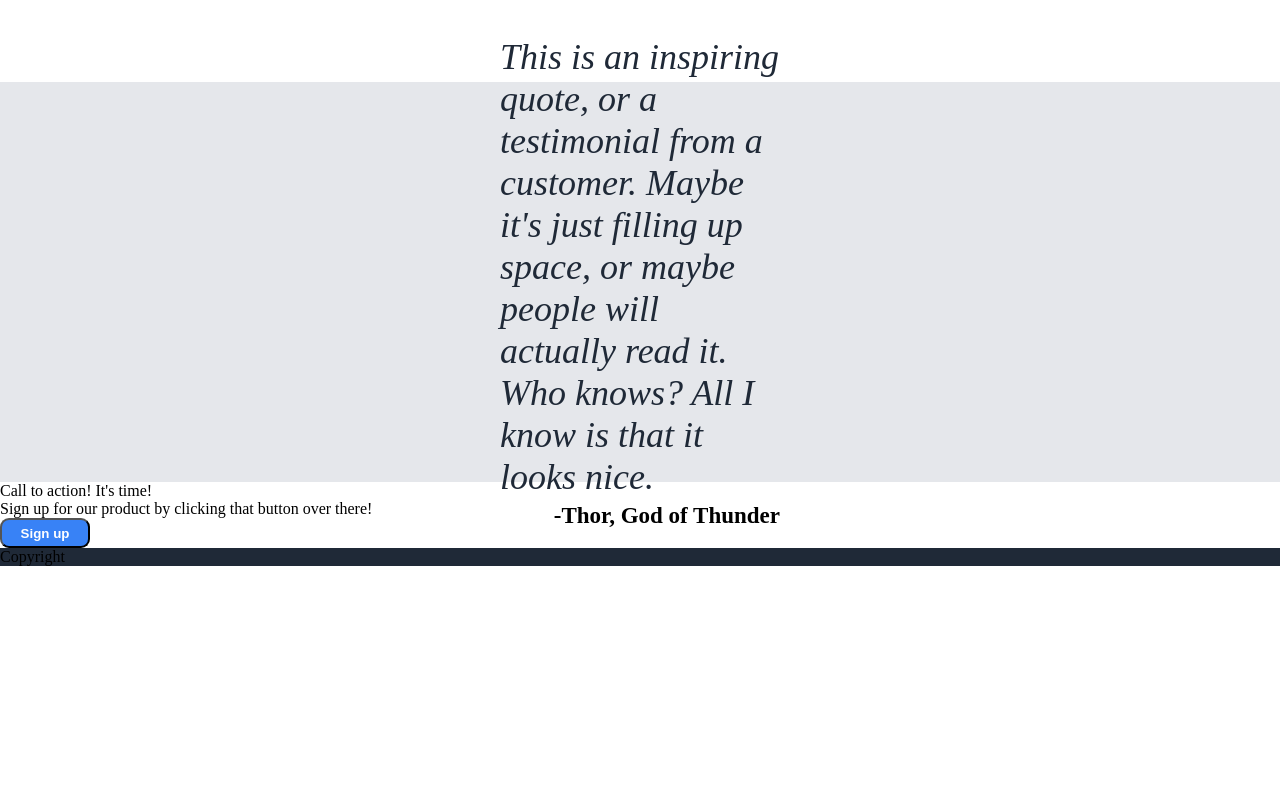
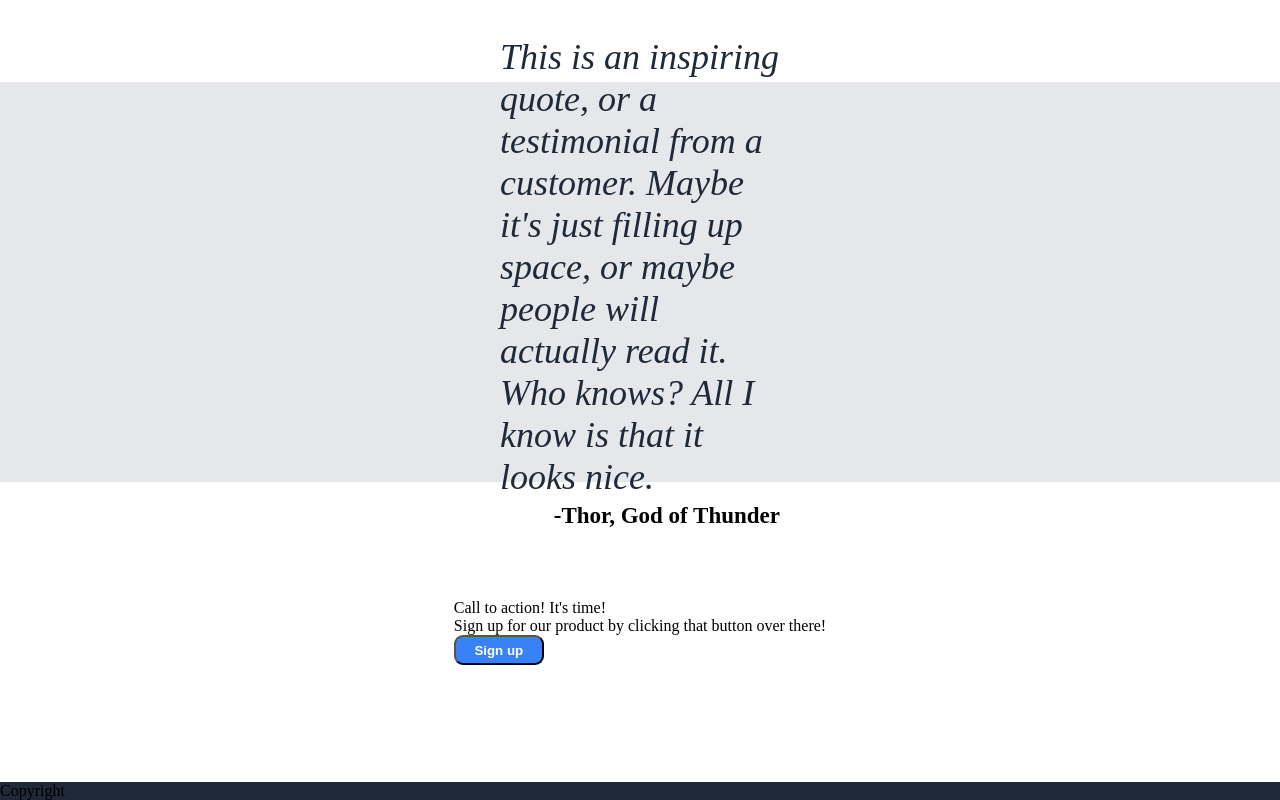
Before and after one commit to bartek204/landing-page, a plain HTML site: page index.html in a window 1280 px wide. Shown: the part 858-1658 px from the top of the page. Before the commit the page ends 1424 px from the top, so only its background shows below. Drawn offline with Linux system fonts and the light colour scheme.

Commit message:
Place blue_container in the center of fourth section

```diff
--- a/style.css
+++ b/style.css
@@ -134,3 +134,11 @@ p {
     text-align: right;
 }
 /* third section END */
+
+/* fourth section BEGINNING */
+.fourth_section {
+    height: 300px;
+    display: flex;
+    justify-content: center;
+    align-items: center;
+}
```
